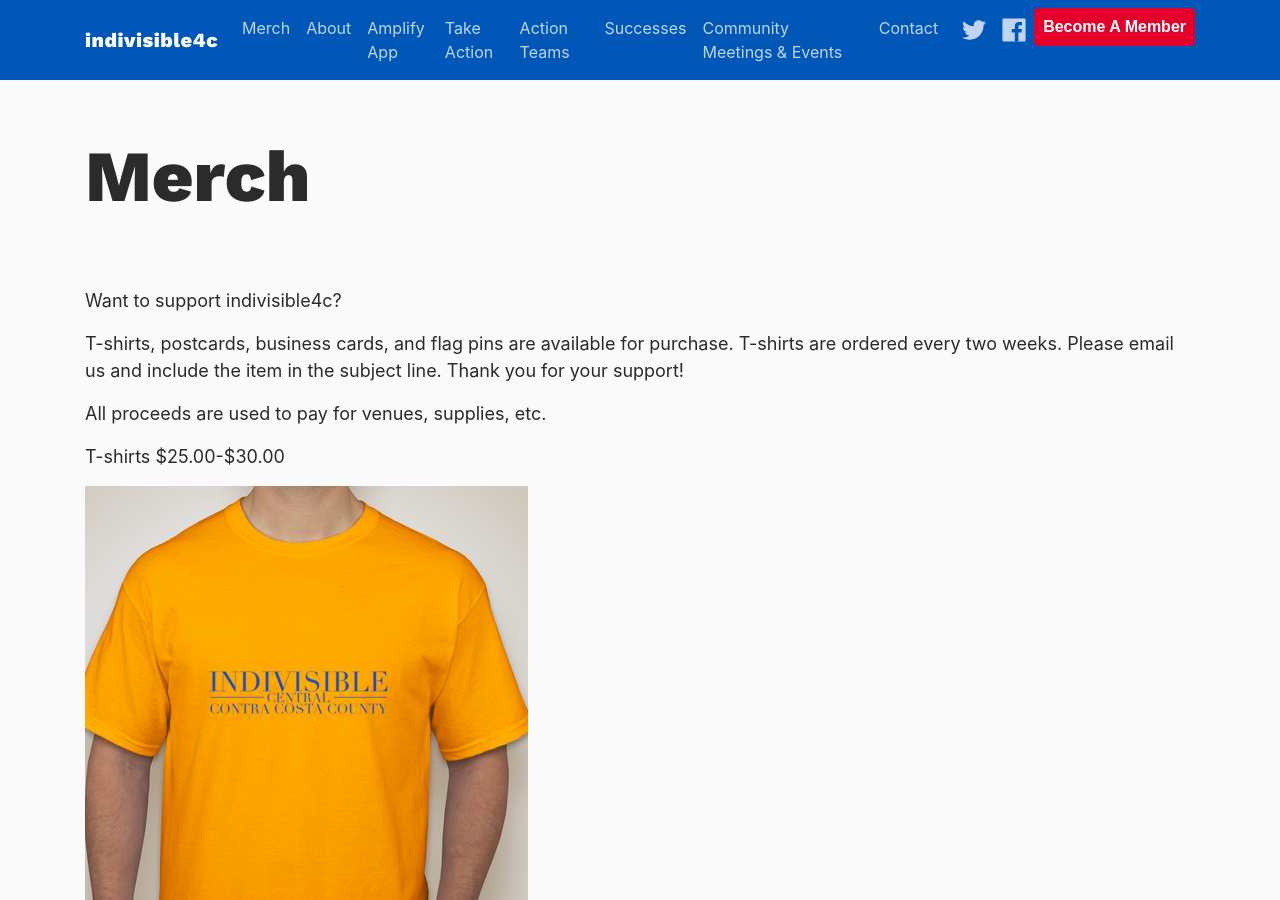
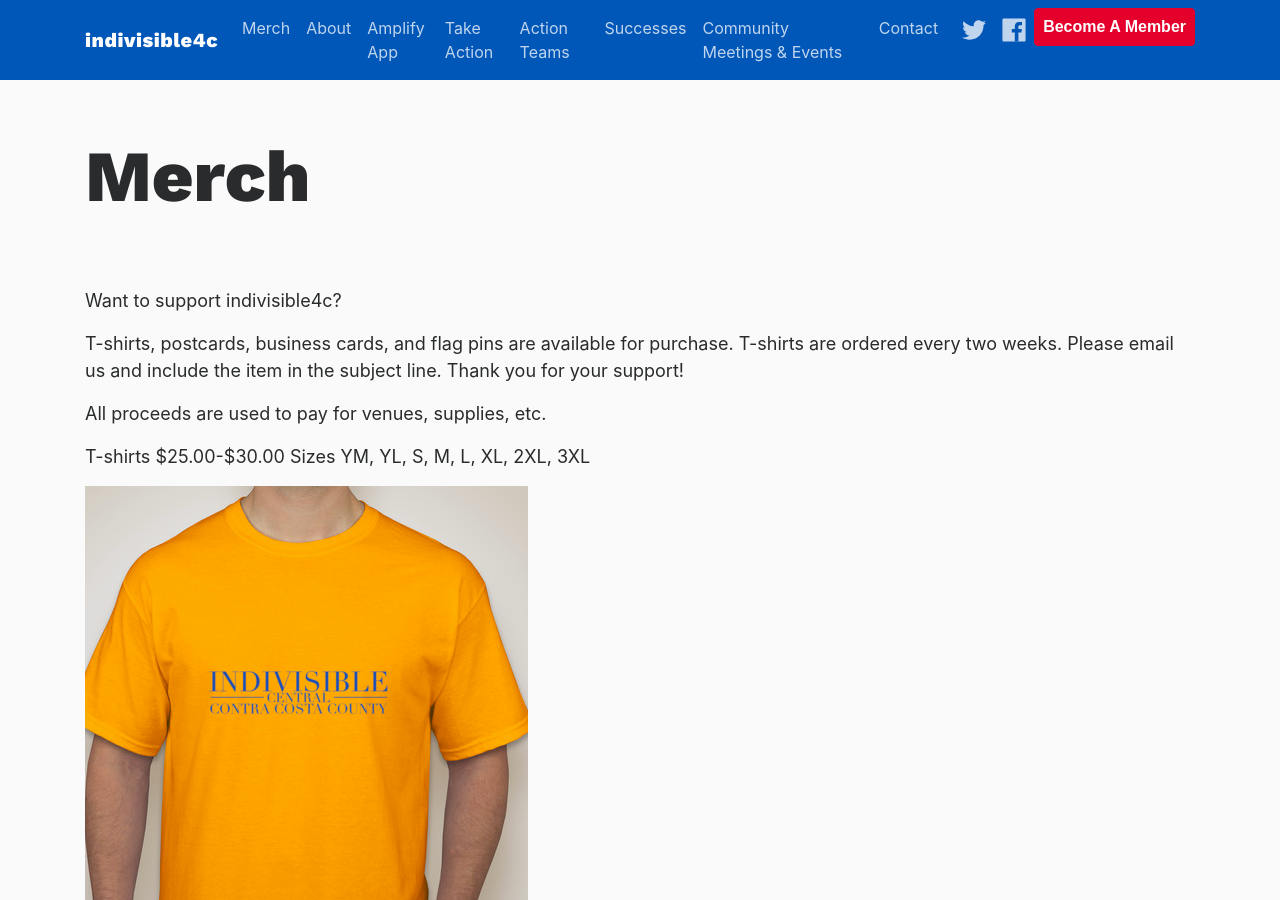
Before and after one commit to IndivisibleTemplate/BasicTemplate, a Jekyll site: the page built from merch.markdown, in a window 1280 px wide and 900 px high. Built offline with Jekyll 4.4.1, drawn with Linux system fonts in a browser that asks for light colours; nearby versions of some CDN libraries; comment, search, counter and statistics services are not loaded; some of the changed text lies outside the part shown.

Commit message:
Updated Merch

```diff
--- a/merch.markdown
+++ b/merch.markdown
@@ -9,7 +9,7 @@
 
 All proceeds are used to pay for venues, supplies, etc.
 
-T-shirts $25.00-$30.00
+T-shirts $25.00-$30.00   Sizes YM, YL, S, M, L, XL, 2XL, 3XL
 
 ![Screen Shot 2017-04-06 at 10.40.47 PM.png](/uploads/Screen%20Shot%202017-04-06%20at%2010.40.47%20PM.png)
 
```
Also changed, not shown: other parts of merch.markdown (+2 -2 lines).
